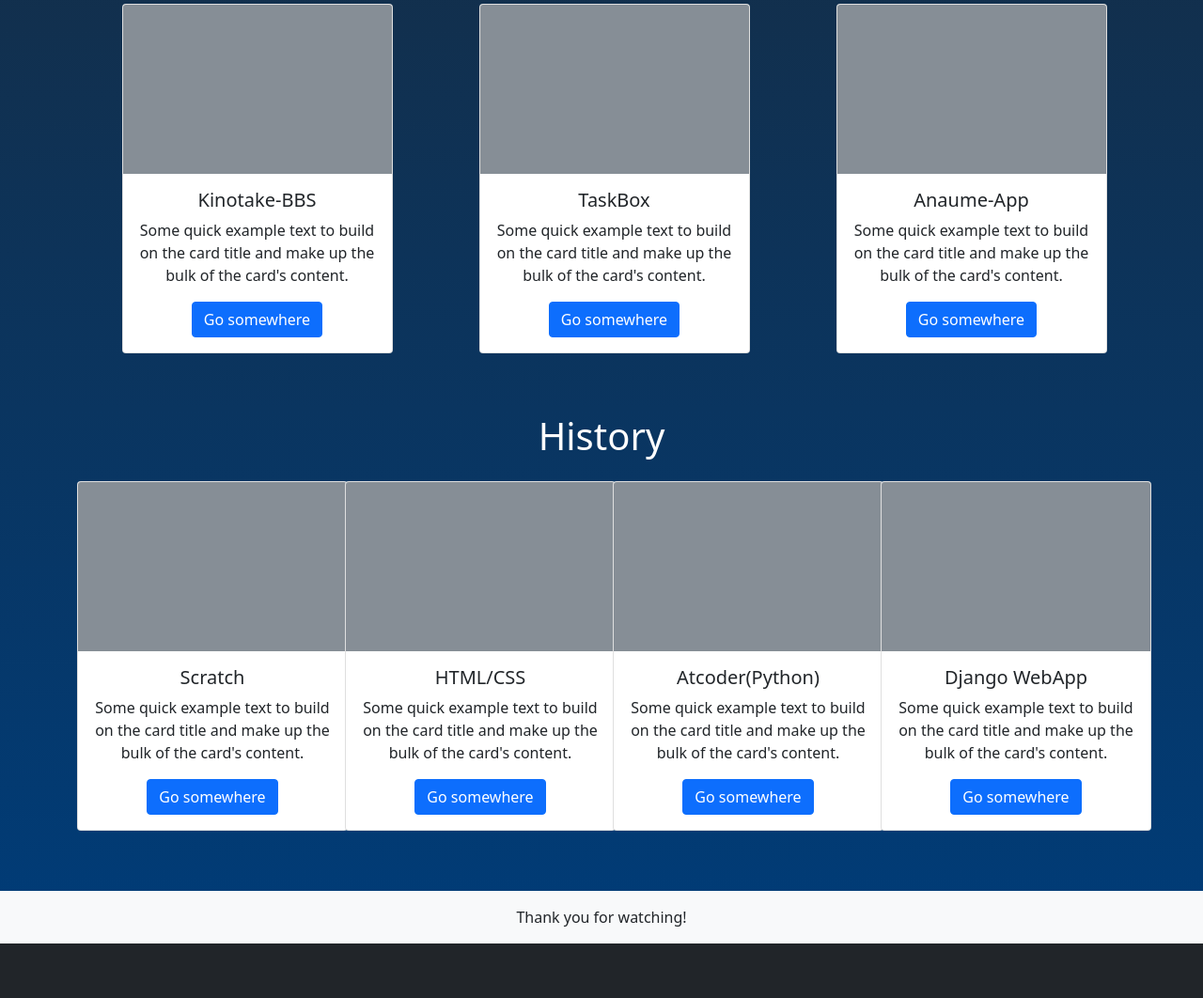
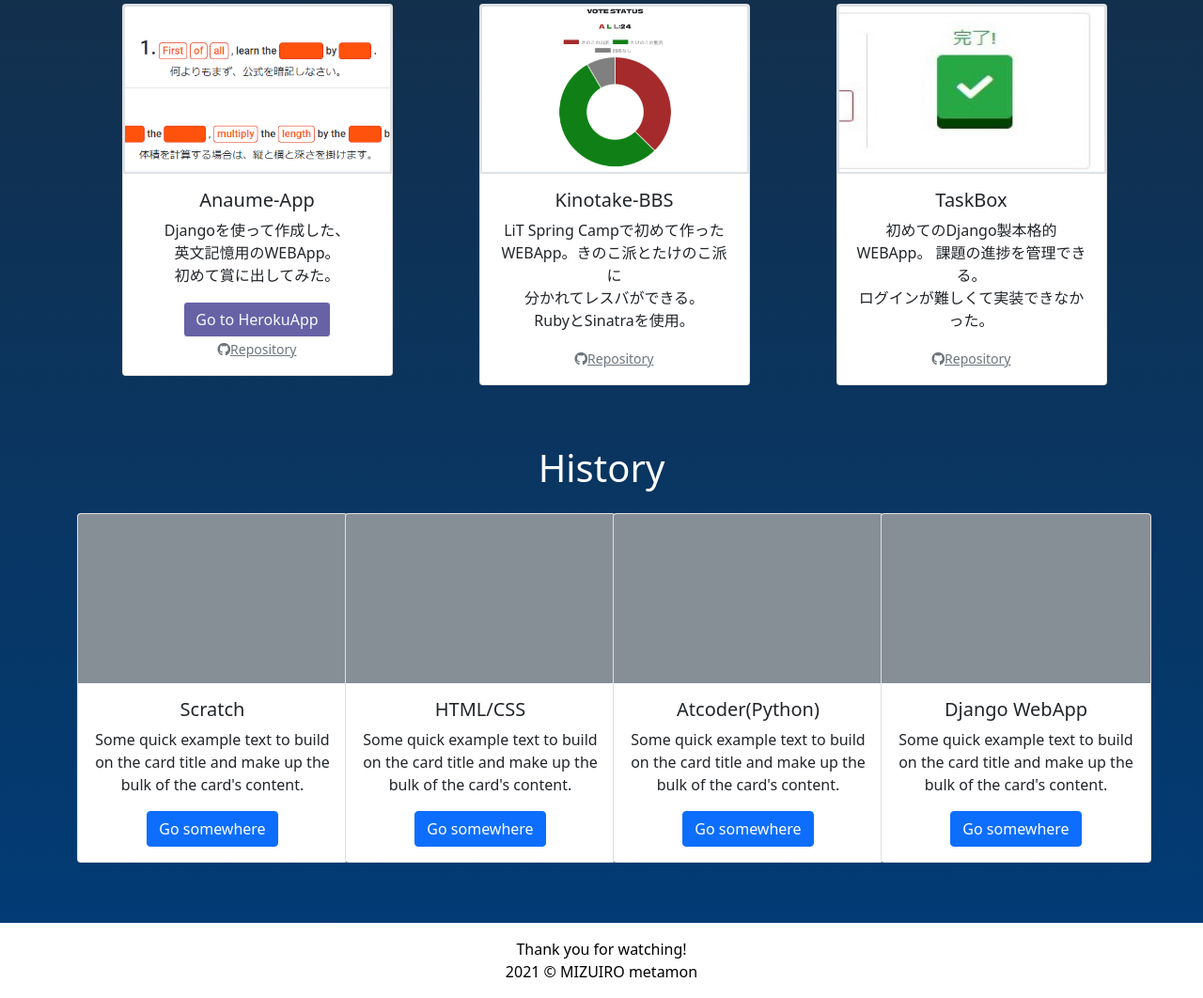
Before and after one commit to mongesan/Portfolio2021, a plain HTML site: page index.html in a window 1280 px wide. Shown: the part 868-1930 px from the top of the page at 94% size. Before the commit the page ends 1872 px from the top, so only its background shows below. Drawn offline with nearby package versions, Linux system fonts and the light colour scheme.

Commit message:
add products

```diff
--- a/index.html
+++ b/index.html
@@ -15,7 +15,7 @@
     <header class="d-flex text-center justify-content-center w-100 align-items-center vh-100 flex-column" data-parallax="scroll"  data-image-src="https://qumeru-media-preview.s3-ap-northeast-1.amazonaws.com/preview/Bootstrap/238/golden-4591457_1920.jpg">
       <canvas id="background"></canvas>
       <div>
-            <img src="metamon.jpg" alt="metamon" class="icon bg-white mx-3">
+            <!-- <img src="metamon.jpg" alt="metamon" class="icon bg-white mx-3"> -->
             <img src="test.png" alt="metamon" class="icon bg-white mx-3">
         </div>
         <h1>MIZUIRO metamon</h1>
@@ -31,38 +31,45 @@
         <h1>Products</h1>
         <div class="container">
             <div class="row justify-content-lg-around">
+              <div class="col-lg-3 my-3">
+                <div class="card p-0 m-auto text-dark" style="width: 18rem;">
+                    <img src="A.PNG" class="bd-placeholder-img card-img-top border border-2" width="100%" height="180">
+                    <div class="card-body">
+                      <h5 class="card-title">Anaume-App</h5>
+                      <p class="card-text">Djangoを使って作成した、<br>英文記憶用のWEBApp。<br>初めて賞に出してみた。</p>
+                      <a href="https://anaume-app.herokuapp.com/" class="btn btn-light text-light" style="background-color: #6762A6;">Go to HerokuApp</a>
+                      <br>
+                      <a class="small text-muted" href="https://github.com/mongesan/Anaume-app"><i class="fab fa-github"></i>Repository</a>
+                    </div>
+                  </div>
+            </div>
+
                 <div class="col-lg-3 my-3">
                     <div class="card p-0 m-auto text-dark" style="width: 18rem;">
-                        <svg class="bd-placeholder-img card-img-top" width="100%" height="180" xmlns="http://www.w3.org/2000/svg" preserveAspectRatio="xMidYMid slice" focusable="false" role="img" aria-label="Placeholder: Image cap"><title>Placeholder</title><rect fill="#868e96" width="100%" height="100%"/></svg>
+                      <img src="B.PNG" class="bd-placeholder-img card-img-top border border-2" width="100%" height="180">
                         <div class="card-body">
                           <h5 class="card-title">Kinotake-BBS</h5>
-                          <p class="card-text">Some quick example text to build on the card title and make up the bulk of the card's content.</p>
-                          <a href="#" class="btn btn-primary">Go somewhere</a>
+                          <p class="card-text">LiT Spring Campで初めて作ったWEBApp。きのこ派とたけのこ派に<br>分かれてレスバができる。<br>RubyとSinatraを使用。</p>
+                          <a class="small text-muted" href="https://github.com/mongesan/LiT-Spring-Camp/tree/main/bbs"><i class="fab fa-github"></i>Repository</a>
                         </div>
                       </div>
                 </div>
 
                 <div class="col-lg-3 my-3">
                     <div class="card p-0 m-auto text-dark" style="width: 18rem;">
-                        <svg class="bd-placeholder-img card-img-top" width="100%" height="180" xmlns="http://www.w3.org/2000/svg" preserveAspectRatio="xMidYMid slice" focusable="false" role="img" aria-label="Placeholder: Image cap"><title>Placeholder</title><rect fill="#868e96" width="100%" height="100%"/></svg>
+                        <img src="C.JPG" class="bd-placeholder-img card-img-top border border-2" width="100%" height="180">
                         <div class="card-body">
                           <h5 class="card-title">TaskBox</h5>
-                          <p class="card-text">Some quick example text to build on the card title and make up the bulk of the card's content.</p>
-                          <a href="#" class="btn btn-primary">Go somewhere</a>
+                          <p class="card-text">
+                            初めてのDjango製本格的WEBApp。
+                            課題の進捗を管理できる。<br>
+                            ログインが難しくて実装できなかった。
+                          </p>
+                          <a class="small text-muted" href="https://github.com/mongesan/taskbox"><i class="fab fa-github"></i>Repository</a>
                         </div>
                       </div>
                 </div>
 
-                <div class="col-lg-3 my-3">
-                    <div class="card p-0 m-auto text-dark" style="width: 18rem;">
-                        <svg class="bd-placeholder-img card-img-top" width="100%" height="180" xmlns="http://www.w3.org/2000/svg" preserveAspectRatio="xMidYMid slice" focusable="false" role="img" aria-label="Placeholder: Image cap"><title>Placeholder</title><rect fill="#868e96" width="100%" height="100%"/></svg>
-                        <div class="card-body">
-                          <h5 class="card-title">Anaume-App</h5>
-                          <p class="card-text">Some quick example text to build on the card title and make up the bulk of the card's content.</p>
-                          <a href="#" class="btn btn-primary">Go somewhere</a>
-                        </div>
-                      </div>
-                </div>
             </div>
         </div>
         <h1 class="mt-5">History</h1>
@@ -114,8 +121,10 @@
             </div>
         </div>
     </main>
-    <footer class="bg-light w-100 mx-auto mt-5 py-3 text-dark">
+    <footer class="w-100 mx-auto mt-5 py-3">
         Thank you for watching!
+        <br>
+        2021 © MIZUIRO metamon
     </footer>
 </body>
 </html>
--- a/style.css
+++ b/style.css
@@ -15,3 +15,8 @@ canvas{
     left:0;
     z-index: -1;
 }
+
+footer{
+    background-color: #fff;
+    color: #000;
+}
```
Also changed, not shown: A.PNG (added), B.PNG (added), C.JPG (added).
